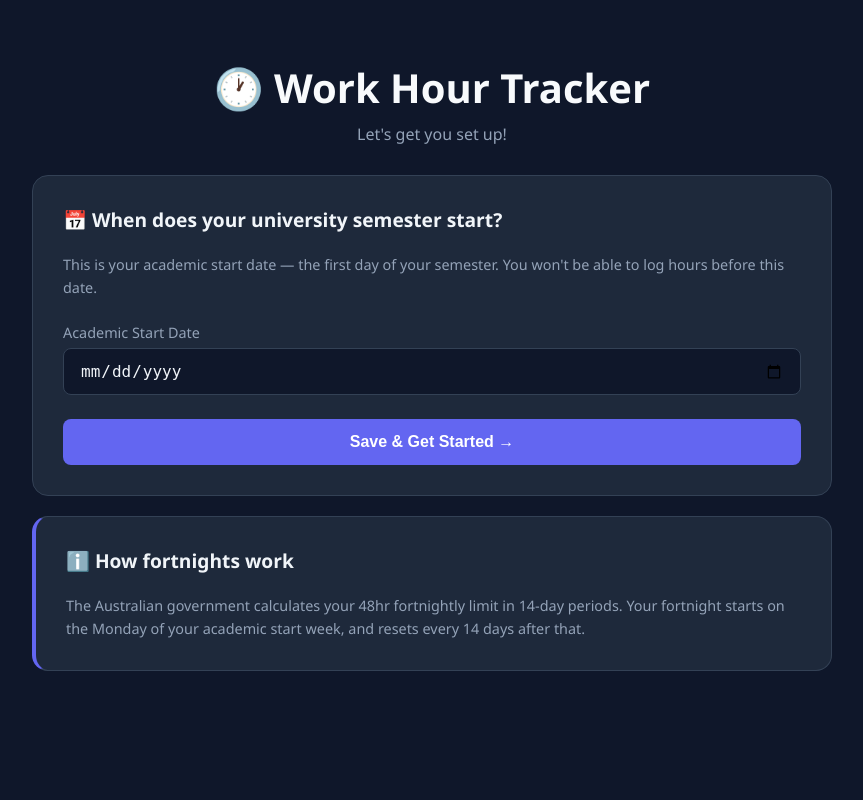
After one commit to sandalu/work-hour-tracker, a Flask app: page /setup in a window 1280 px wide. The commit adds this page. Shown: the whole page, without its empty margins (208-1071 px from the left). Run offline with Flask 3, Linux system fonts and the light colour scheme.

Commit message:
Add academic start date setup, settings page, and block logging before academic start

```diff
--- a/src/app.py
+++ b/src/app.py
@@ -1,21 +1,29 @@
-from flask import Flask, render_template, request, redirect, url_for
+from flask import Flask, render_template, request, redirect, url_for, flash
 import sys
 import os
+from datetime import datetime as dt
 
 sys.path.insert(0, os.path.dirname(os.path.abspath(__file__)))
 
-from tracker import log_hours, get_fortnightly_hours, load_data, get_fortnight_start, get_fortnight_end, get_fortnight_by_offset, get_fortnightly_hours_by_offset
+from tracker import (log_hours, get_fortnightly_hours_by_offset, load_data,
+                     get_fortnight_by_offset, get_academic_start,
+                     set_academic_start, is_before_academic_start, save_data)
 from config import FORTNIGHTLY_HOUR_LIMIT, ALERT_THRESHOLD
 
 app = Flask(__name__,
             template_folder='../templates',
             static_folder='../static')
 
+app.secret_key = 'workhourtracker2026'
+
 @app.route('/')
 def index():
+    # Check if academic start is set
+    academic_start = get_academic_start()
+    if not academic_start:
+        return redirect(url_for('setup'))
+
     offset = int(request.args.get('offset', 0))
-
-    # Clamp offset to 0 max (can't go to future)
     if offset > 0:
         offset = 0
 
@@ -23,7 +31,6 @@ def index():
     remaining = FORTNIGHTLY_HOUR_LIMIT - total
     percentage = round((total / FORTNIGHTLY_HOUR_LIMIT) * 100, 1)
 
-    # Determine status
     if percentage >= 100:
         status = "danger"
         message = "🚨 Limit reached! Stop working immediately!"
@@ -34,17 +41,18 @@ def index():
         status = "safe"
         message = f"✅ You're safe — {remaining} hours remaining"
 
-    # Get fortnight dates
     fortnight_start, fortnight_end = get_fortnight_by_offset(offset)
     is_current = offset == 0
 
-    # Get history for this fortnight only
+    # Check if can go further back
+    academic_start_date = get_academic_start()
+    prev_start, _ = get_fortnight_by_offset(offset - 1)
+    can_go_back = prev_start >= academic_start_date
+
     data = load_data()
-    all_entries = data["entries"]
     filtered_entries = []
-    for entry in all_entries:
+    for entry in data["entries"]:
         date_key = entry.get("work_date", entry["date"])
-        from datetime import datetime as dt
         entry_date = dt.strptime(date_key, "%Y-%m-%d").date()
         if fortnight_start <= entry_date <= fortnight_end:
             filtered_entries.append(entry)
@@ -62,7 +70,10 @@ def index():
         fortnight_start=fortnight_start.strftime("%d %b %Y"),
         fortnight_end=fortnight_end.strftime("%d %b %Y"),
         offset=offset,
-        is_current=is_current
+        is_current=is_current,
+        can_go_back=can_go_back,
+        academic_start=academic_start_date.strftime("%d %b %Y"),
+        error=request.args.get('error')
     )
 
 @app.route('/log', methods=['POST'])
@@ -70,20 +81,23 @@ def log():
     job = request.form.get('job')
     hours = float(request.form.get('hours'))
     work_date = request.form.get('work_date')
+
+    # Block if before academic start
+    if is_before_academic_start(work_date):
+        academic_start = get_academic_start()
+        return redirect(url_for('index', error=f"❌ Cannot log hours before your academic start date ({academic_start.strftime('%d %b %Y')})"))
+
     log_hours(hours, job, work_date)
     return redirect(url_for('index'))
 
 @app.route('/delete/<int:index>', methods=['POST'])
 def delete(index):
-    # Only allow delete on current fortnight
     fortnight_start, fortnight_end = get_fortnight_by_offset(0)
     data = load_data()
 
-    # Get current fortnight entries only
     current_entries = []
     for entry in data["entries"]:
         date_key = entry.get("work_date", entry["date"])
-        from datetime import datetime as dt
         entry_date = dt.strptime(date_key, "%Y-%m-%d").date()
         if fortnight_start <= entry_date <= fortnight_end:
             current_entries.append(entry)
@@ -93,10 +107,26 @@ def delete(index):
     if index < len(current_entries):
         entry_to_delete = current_entries[index]
         data["entries"].remove(entry_to_delete)
-        from tracker import save_data
         save_data(data)
 
     return redirect(url_for('index'))
 
+@app.route('/setup', methods=['GET', 'POST'])
+def setup():
+    if request.method == 'POST':
+        academic_start = request.form.get('academic_start')
+        set_academic_start(academic_start)
+        return redirect(url_for('index'))
+    return render_template('setup.html')
+
+@app.route('/settings', methods=['GET', 'POST'])
+def settings():
+    if request.method == 'POST':
+        academic_start = request.form.get('academic_start')
+        set_academic_start(academic_start)
+        return redirect(url_for('index'))
+    current = get_academic_start()
+    return render_template('settings.html', current_start=current.strftime("%Y-%m-%d") if current else "")
+
 if __name__ == '__main__':
     app.run(host='0.0.0.0', port=5000, debug=True)
--- a/src/config.py
+++ b/src/config.py
@@ -6,9 +6,12 @@ FORTNIGHTLY_HOUR_LIMIT = 48
 # Data file path
 DATA_FILE = "data/work_hours.json"
 
+# Settings file path
+SETTINGS_FILE = "data/settings.json"
+
 # Alert threshold (percentage) - warns you when you hit 80%
 ALERT_THRESHOLD = 0.8
 
 # App name
 APP_NAME = "Work Hour Tracker"
-VERSION = "1.0.0"
+VERSION = "1.0.5"
--- a/static/style.css
+++ b/static/style.css
@@ -294,3 +294,51 @@ input[type="date"]:focus {
     font-size: 0.85rem;
     color: #475569;
 }
+
+/* Settings button */
+.settings-btn {
+    display: inline-block;
+    margin-top: 12px;
+    padding: 8px 16px;
+    background: #1e293b;
+    color: #94a3b8;
+    border: 1px solid #334155;
+    border-radius: 8px;
+    text-decoration: none;
+    font-size: 0.9rem;
+    transition: all 0.2s;
+}
+
+.settings-btn:hover {
+    background: #334155;
+    color: #f1f5f9;
+}
+
+/* Academic start info */
+.academic-start-info {
+    margin-top: 8px;
+    font-size: 0.85rem;
+    color: #64748b;
+}
+
+.academic-start-info strong {
+    color: #94a3b8;
+}
+
+/* Setup hint */
+.setup-hint {
+    color: #94a3b8;
+    font-size: 0.9rem;
+    line-height: 1.6;
+}
+
+/* Info card */
+.info-card {
+    border-left: 4px solid #6366f1;
+}
+
+/* Error card */
+.error-card {
+    border-left: 4px solid #ef4444;
+    color: #ef4444;
+}
--- /dev/null
+++ b/templates/setup.html
@@ -0,0 +1,35 @@
+<!DOCTYPE html>
+<html lang="en">
+<head>
+    <meta charset="UTF-8">
+    <meta name="viewport" content="width=device-width, initial-scale=1.0">
+    <title>Setup — Work Hour Tracker</title>
+    <link rel="stylesheet" href="{{ url_for('static', filename='style.css') }}">
+</head>
+<body>
+    <div class="container">
+        <div class="header">
+            <h1>🕐 Work Hour Tracker</h1>
+            <p>Let's get you set up!</p>
+        </div>
+
+        <div class="card">
+            <h2>📅 When does your university semester start?</h2>
+            <p class="setup-hint">This is your academic start date — the first day of your semester. You won't be able to log hours before this date.</p>
+
+            <form action="/setup" method="POST">
+                <div class="form-group" style="margin-top: 24px;">
+                    <label>Academic Start Date</label>
+                    <input type="date" name="academic_start" required>
+                </div>
+                <button type="submit" class="btn">Save & Get Started →</button>
+            </form>
+        </div>
+
+        <div class="card info-card">
+            <h2>ℹ️ How fortnights work</h2>
+            <p class="setup-hint">The Australian government calculates your 48hr fortnightly limit in 14-day periods. Your fortnight starts on the Monday of your academic start week, and resets every 14 days after that.</p>
+        </div>
+    </div>
+</body>
+</html>
```
Also changed, not shown: src/tracker.py (+67 -8 lines), templates/index.html (+12 -0 lines), templates/settings.html (added, +36 -0 lines).
